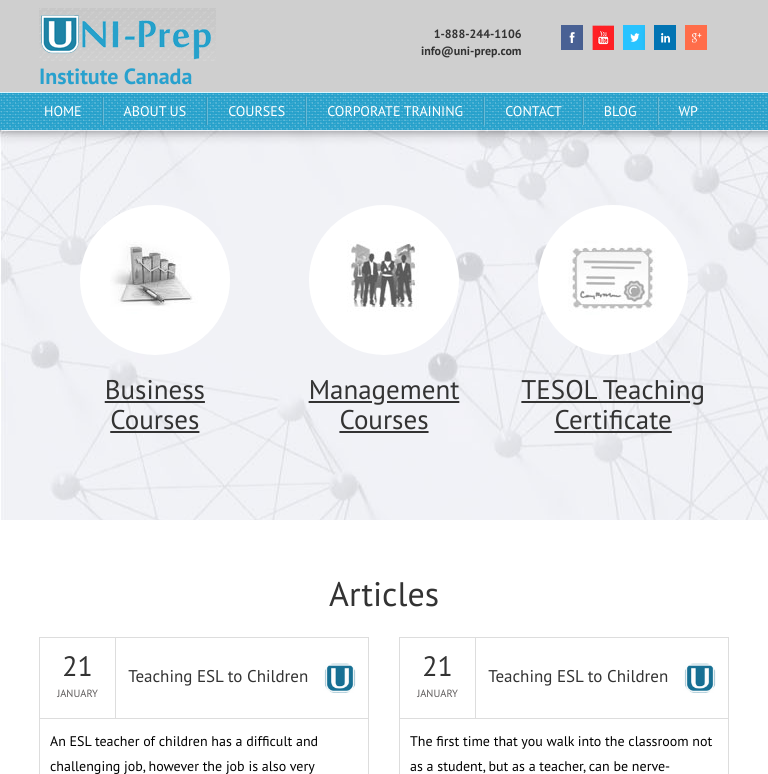
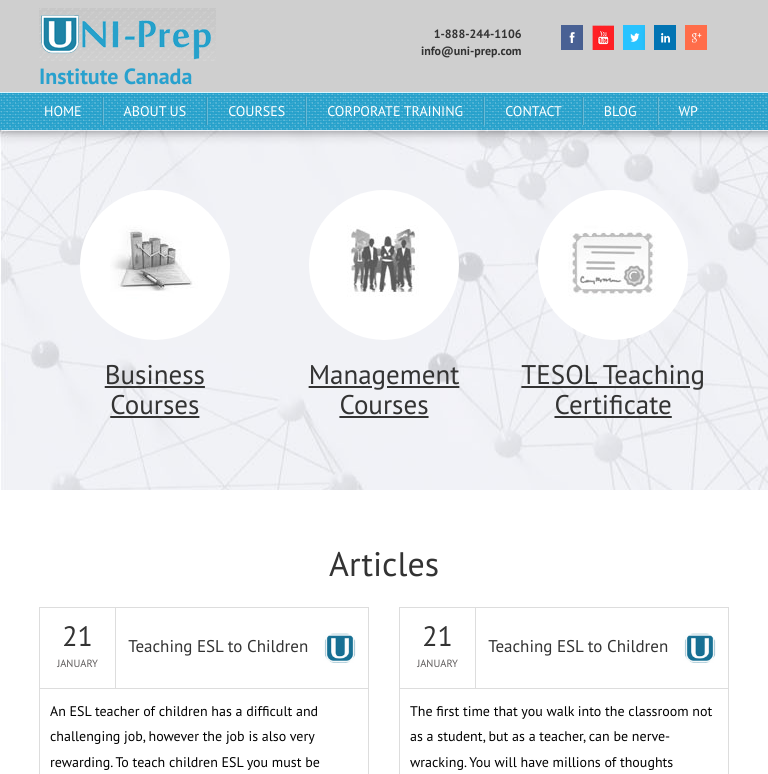
Before and after one commit to mdaminul/uni-prep, a PHP site: page / in a window 768 px wide. Shown: the top 774 px of the page. Run offline with PHP 8.4, Linux system fonts and the light colour scheme; some libraries are stand-ins or nearby versions.

Commit message:
complete with error

```diff
--- a/responsive.css
+++ b/responsive.css
@@ -35,7 +35,7 @@ h2.course {
 font-size: 27px;
 }
 .circle_course_area {
-padding: 75px 0px;
+padding: 70px 0px;
 }
 
 
@@ -78,7 +78,7 @@ h2.course {
 font-size: 27px;
 }
 .circle_course_area {
-padding: 75px 0px;
+padding: 65px 0px;
 }
 
 
@@ -121,7 +121,7 @@ h2.course {
 font-size: 27px;
 }
 .circle_course_area {
-padding: 75px 0px;
+padding: 60px 0px;
 }
 
 }
```
